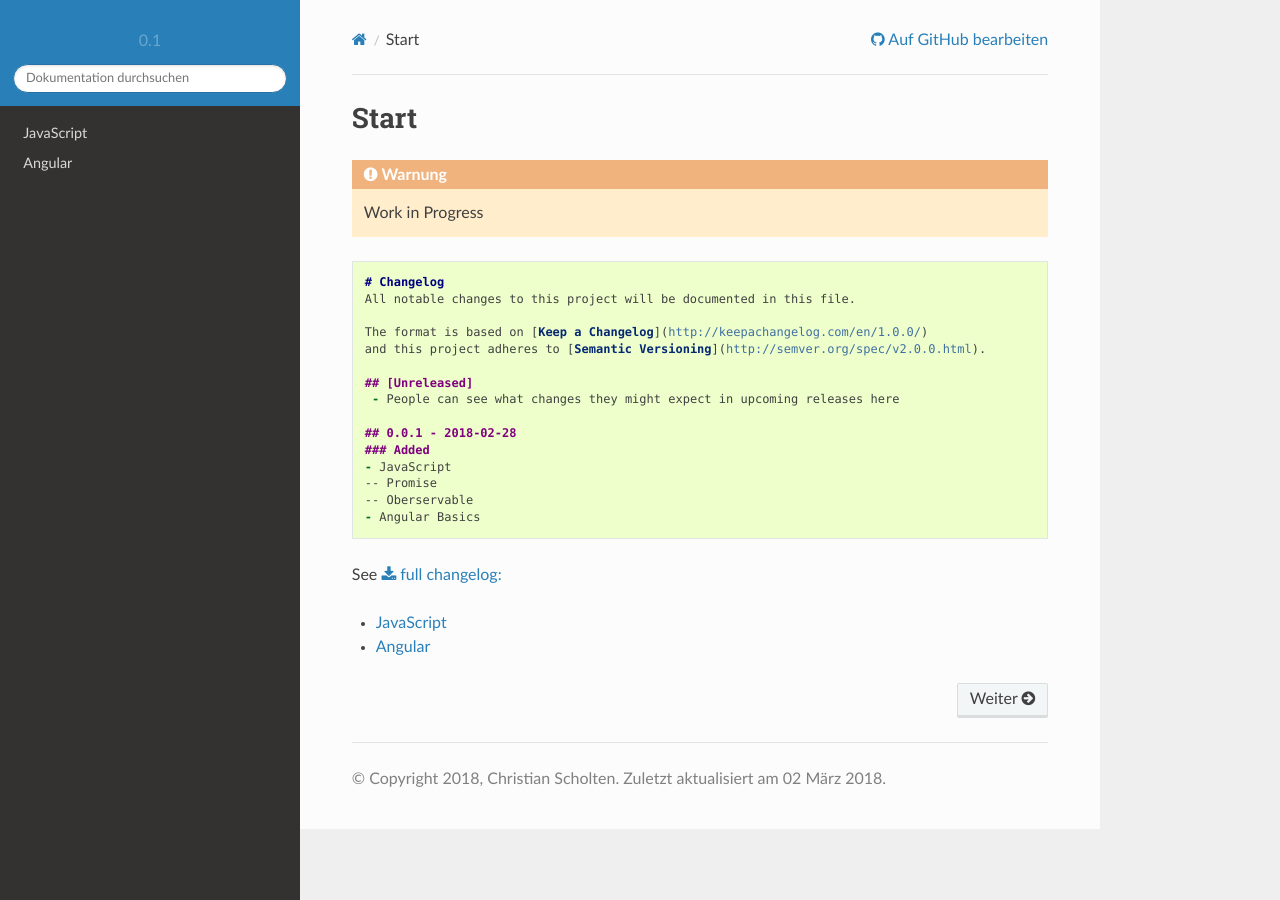
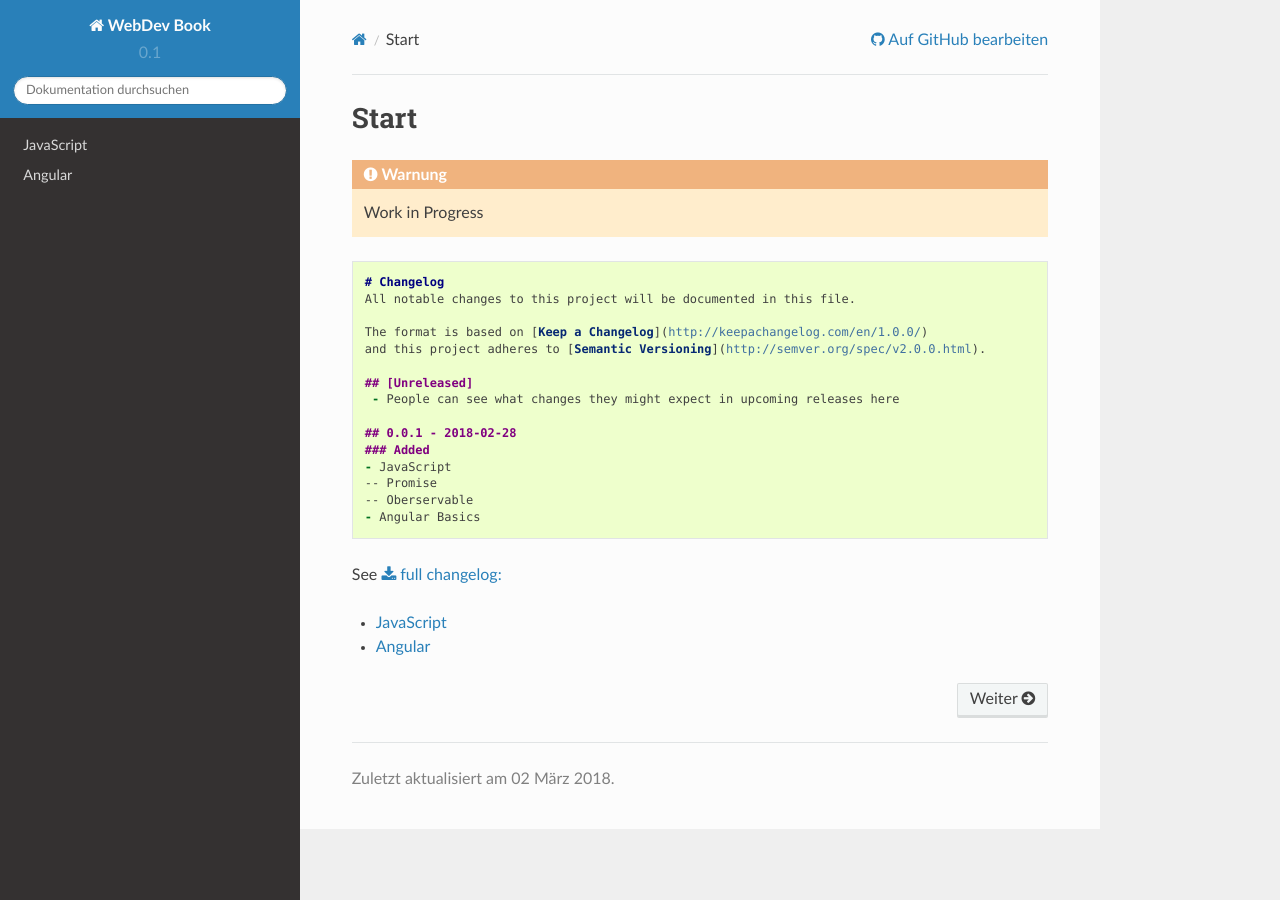
Before and after one commit to scholchr/webdevbook, a Sphinx documentation site: the page built from source/index.rst, in a window 1280 px wide. Built offline with Sphinx 7.4.7 and the Read the Docs theme 2.0.0, drawn with Linux system fonts in a browser that asks for light colours.

Commit message:
Copyright entfernt, logo_only false

```diff
--- a/source/conf.py
+++ b/source/conf.py
@@ -94,7 +94,7 @@ html_theme = 'sphinx_rtd_theme'
 # further.  For a list of options available for each theme, see the
 # documentation.
 html_theme_options = {
-    'logo_only': True
+    'logo_only': False
 }
 
 # Add any paths that contain custom themes here, relative to this directory.
@@ -161,7 +161,7 @@ html_sidebars = {
 html_show_sphinx = False
 
 # If true, "(C) Copyright ..." is shown in the HTML footer. Default is True.
-#html_show_copyright = True
+html_show_copyright = False
 
 # If true, an OpenSearch description file will be output, and all pages will
 # contain a <link> tag referring to it.  The value of this option must be the
```
